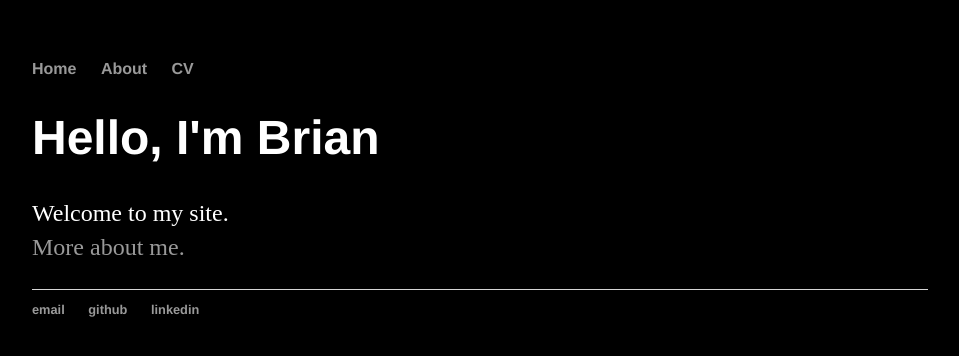
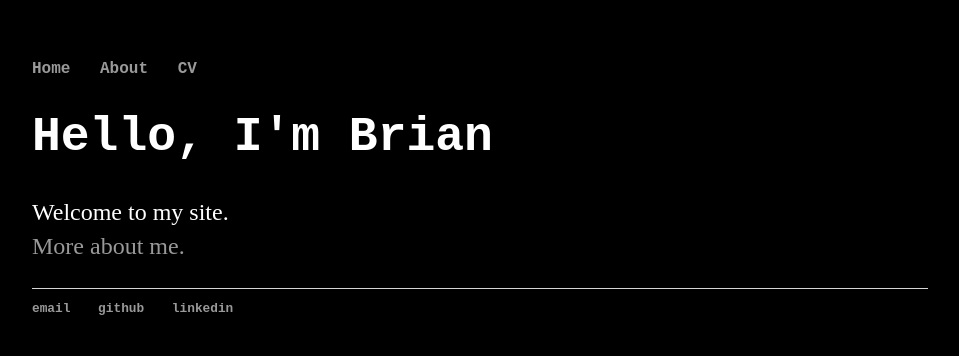
Before and after one commit to bwray/bwray.github.io, a Jekyll site: the page built from index.html, in a window 1280 px wide. Shown: the top 356 px of the page, without its empty margins (160-1119 px from the left). Built offline with Jekyll 4.4.1, drawn with Linux system fonts in a browser that asks for light colours.

Commit message:
Changing fonts
Putting Courier New up front. Eventually, I want to have the header and footer in Courier with helvetica as the body text.

```diff
--- a/css/main.css
+++ b/css/main.css
@@ -3,7 +3,7 @@ body {
     width: 70%;
 }
 nav ul, footer ul {
-    font-family:'Helvetica', 'Arial', 'Sans-Serif';
+    font-family:'Courier New', 'Helvetica', 'Arial', 'Sans-Serif';
     padding: 0px;
     list-style: none;
     font-weight: bold;
@@ -21,7 +21,7 @@ a:hover {
 }
 h1 {
     font-size: 3em;
-    font-family:'Helvetica', 'Arial', 'Sans-Serif';
+    font-family:'Courier New', 'Helvetica', 'Arial', 'Sans-Serif';
     color: white;
 }
 p {
```
